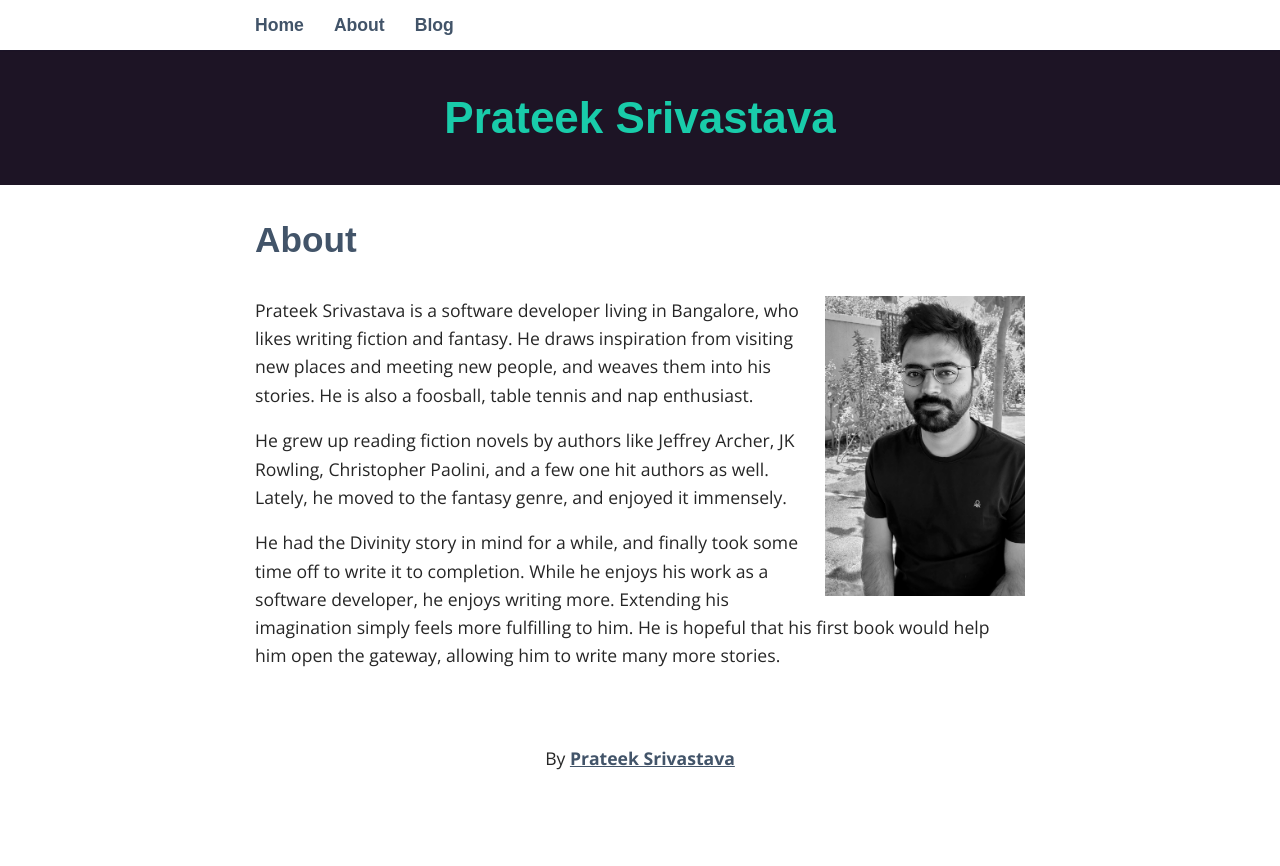
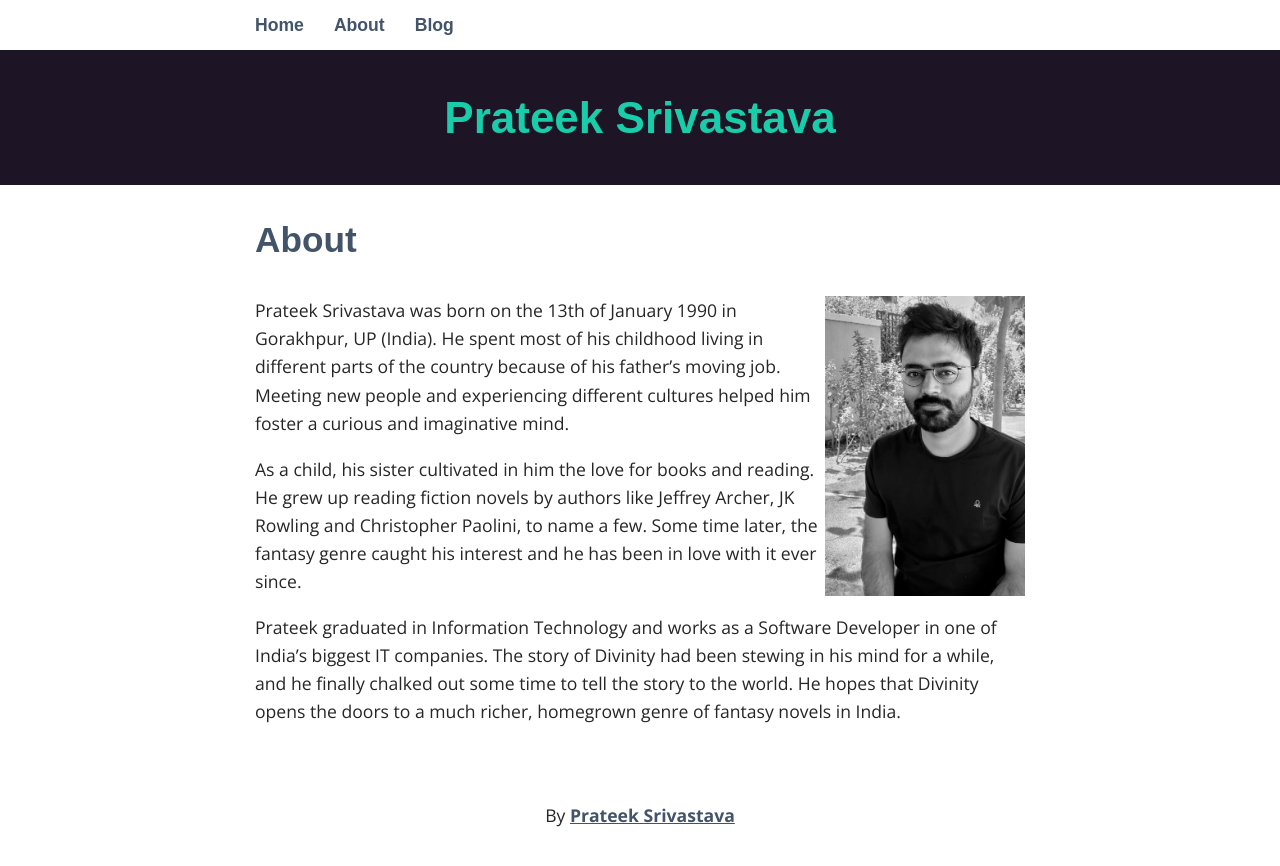
Before and after one commit to pratzo13/pratzo13.github.io, a Jekyll site: the page built from _pages/02_about.md, in a window 1280 px wide. Shown: the top 866 px of the page. Built offline with Jekyll 4.4.1, drawn with Linux system fonts in a browser that asks for light colours; some web fonts are replaced.

Commit message:
Finalised first version of about page

```diff
--- a/_pages/02_about.md
+++ b/_pages/02_about.md
@@ -6,8 +6,8 @@ permalink: /about/
 
 ![image alt >](/assets/me.jpg){:class="img-responsive"}{:height="300px" width="200px"}
 
-Prateek Srivastava is a software developer living in Bangalore, who likes writing fiction and fantasy. He draws inspiration from visiting new places and meeting new people, and weaves them into his stories. He is also a foosball, table tennis and nap enthusiast.
+Prateek Srivastava was born on the 13th of January 1990 in Gorakhpur, UP (India). He spent most of his childhood living in different parts of the country because of his father’s moving job. Meeting new people and experiencing different cultures helped him foster a curious and imaginative mind.
 
-He grew up reading fiction novels by authors like Jeffrey Archer, JK Rowling, Christopher Paolini, and a few one hit authors as well. Lately, he moved to the fantasy genre, and enjoyed it immensely.
+As a child, his sister cultivated in him the love for books and reading. He grew up reading fiction novels by authors like Jeffrey Archer, JK Rowling and Christopher Paolini, to name a few. Some time later, the fantasy genre caught his interest and he has been in love with it ever since.
 
-He had the Divinity story in mind for a while, and finally took some time off to write it to completion. While he enjoys his work as a software developer, he enjoys writing more. Extending his imagination simply feels more fulfilling to him. He is hopeful that his first book would help him open the gateway, allowing him to write many more stories.
+Prateek graduated in Information Technology and works as a Software Developer in one of India’s biggest IT companies. The story of Divinity had been stewing in his mind for a while, and he finally chalked out some time to tell the story to the world. He hopes that Divinity opens the doors to a much richer, homegrown genre of fantasy novels in India.
```
